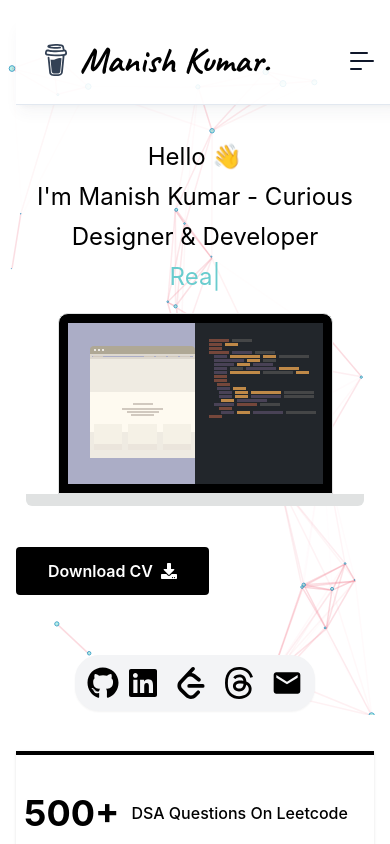
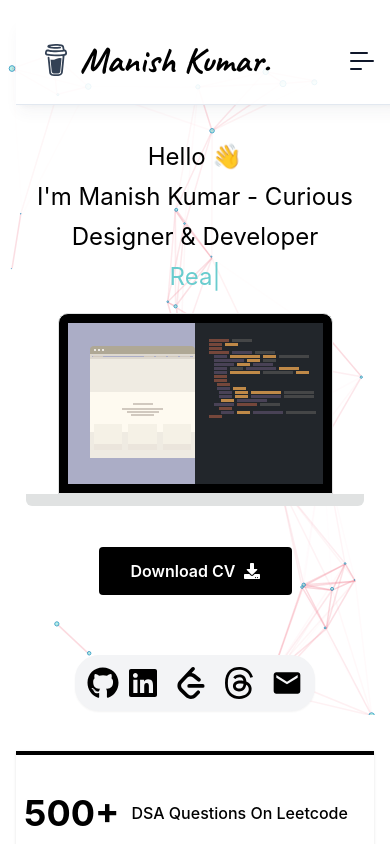
Before and after one commit to Maanish07/Full, a React (Create React App) app: page / in a window 390 px wide. Shown: the top 844 px of the page. Built offline with nearby package versions, Linux system fonts and the light colour scheme.

Commit message:
new chnages

```diff
--- a/src/components/Intro.js
+++ b/src/components/Intro.js
@@ -94,12 +94,16 @@ function Intro() {
                 target="_blank"
                 rel="noopener noreferrer"
               >
+                <div className="text-center lg:text-left">
+                  {" "}
+                  {/* Responsive text alignment */}
                   <button className="relative inline-flex items-center justify-center px-8 py-3 mt-10 text-base font-semibold text-white bg-black rounded hover:shadow-lg hover:scale-105 transition-transform duration-300">
                     <span className="z-10">Download CV</span>
                     <span className="ml-2">
                       <FaDownload />
                     </span>
                   </button>
+                </div>
               </a>
 
               <div className="mt-4 sm:mt-6 lg:mt-12 flex justify-center sm:justify-start">
```
Lines whose indentation alone changed are shown as unchanged.
